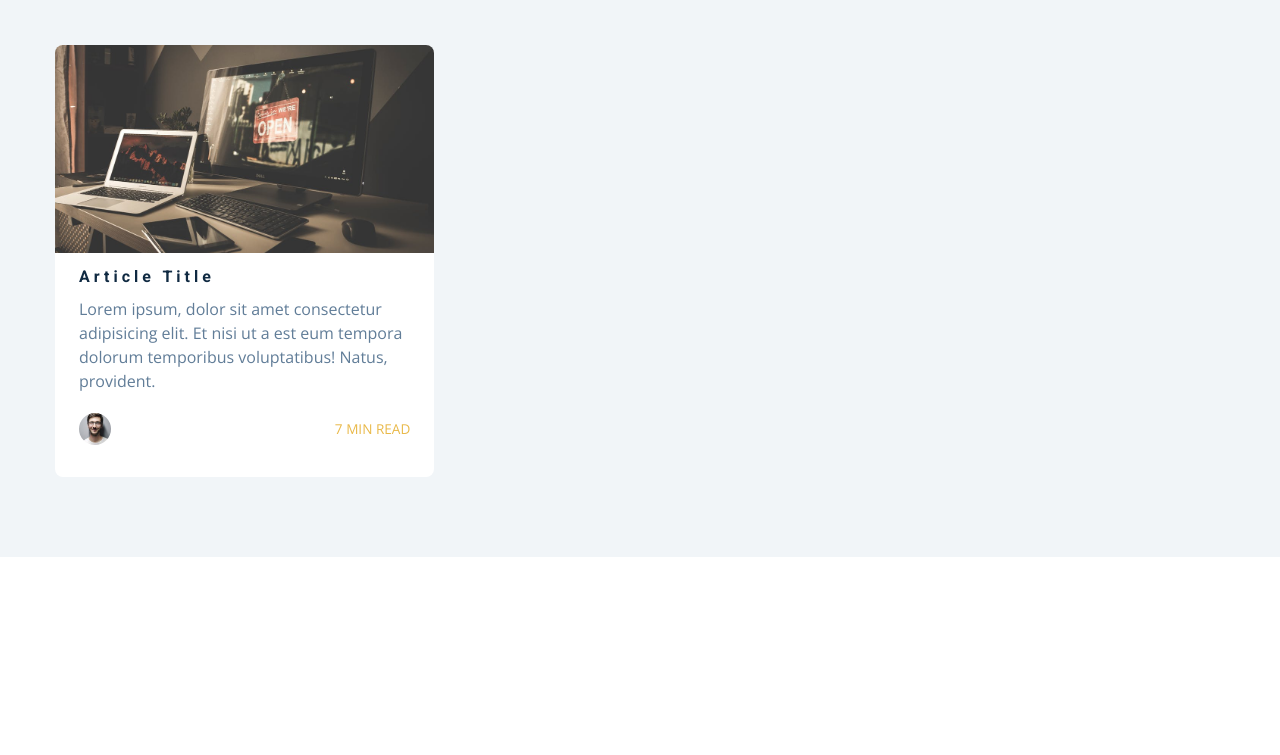
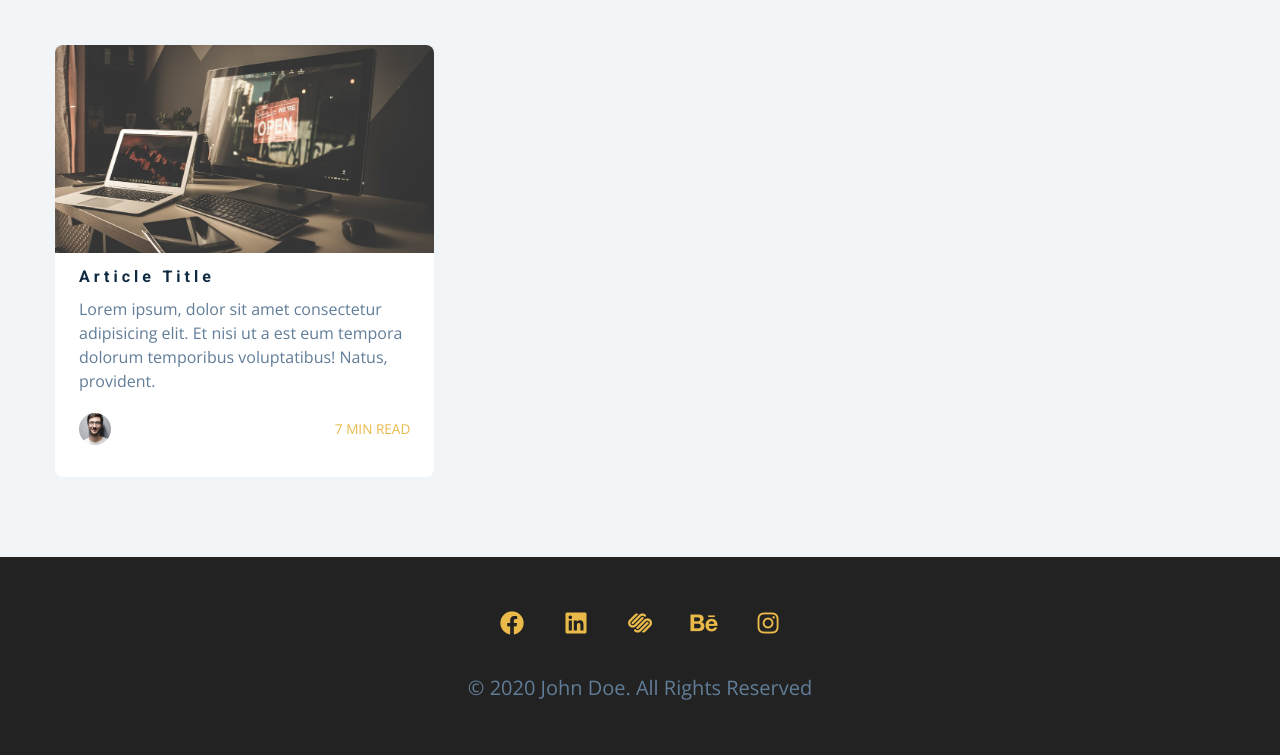
Before and after one commit to john-smilga/html-css-grid-project-recording, a plain HTML site: page index.html in a window 1280 px wide. Shown: the part 6712-7467 px from the top of the page. Before the commit the page ends 7269 px from the top, so only its background shows below. Drawn offline with nearby package versions, Linux system fonts and the light colour scheme.

Commit message:
36-footer

```diff
--- a/css/styles.css
+++ b/css/styles.css
@@ -836,6 +836,25 @@ Blog
 Footer
 ===============
 */
+.footer {
+  padding-bottom: 2rem;
+  background: #222;
+  display: grid;
+  place-items: center;
+}
+.footer .social-icons {
+  margin-bottom: 2rem;
+}
+.footer .social-icon {
+  color: var(--clr-primary-5);
+}
+.footer .social-icon:hover {
+  color: var(--clr-primary-10);
+}
+.footer p {
+  font-size: 1.25rem;
+  text-transform: capitalize;
+}
 /*
 ===============
 Single Page
--- a/index.html
+++ b/index.html
@@ -613,6 +613,38 @@
     </section>
     <!--end of  blog -->
     <!-- footer -->
+    <footer class="footer">
+      <!-- social icons -->
+      <ul class="social-icons">
+        <li>
+          <a href="https://www.twitter.com" class="social-icon">
+            <i class="fab fa-facebook"></i>
+          </a>
+        </li>
+        <li>
+          <a href="https://www.twitter.com" class="social-icon">
+            <i class="fab fa-linkedin"></i>
+          </a>
+        </li>
+        <li>
+          <a href="https://www.twitter.com" class="social-icon">
+            <i class="fab fa-squarespace"></i>
+          </a>
+        </li>
+        <li>
+          <a href="https://www.twitter.com" class="social-icon">
+            <i class="fab fa-behance"></i>
+          </a>
+        </li>
+        <li>
+          <a href="https://www.twitter.com" class="social-icon">
+            <i class="fab fa-instagram"></i>
+          </a>
+        </li>
+      </ul>
+
+      <p>&copy; <span id="date"></span> john doe. all rights reserved</p>
+    </footer>
     <script src="./js/app.js"></script>
   </body>
 </html>
--- a/js/app.js
+++ b/js/app.js
@@ -2,6 +2,7 @@ const navbar = document.querySelector("#nav");
 const navBtn = document.querySelector("#nav-btn");
 const closeBtn = document.querySelector("#close-btn");
 const sidebar = document.querySelector("#sidebar");
+const date = document.querySelector("#date");
 // add fixed class to navbar
 window.addEventListener("scroll", function () {
   if (window.pageYOffset > 80) {
@@ -17,3 +18,5 @@ navBtn.addEventListener("click", function () {
 closeBtn.addEventListener("click", function () {
   sidebar.classList.remove("show-sidebar");
 });
+// set year
+date.innerHTML = new Date().getFullYear();
```
Also changed, not shown: examples.txt (added), page-examples.txt (added).
